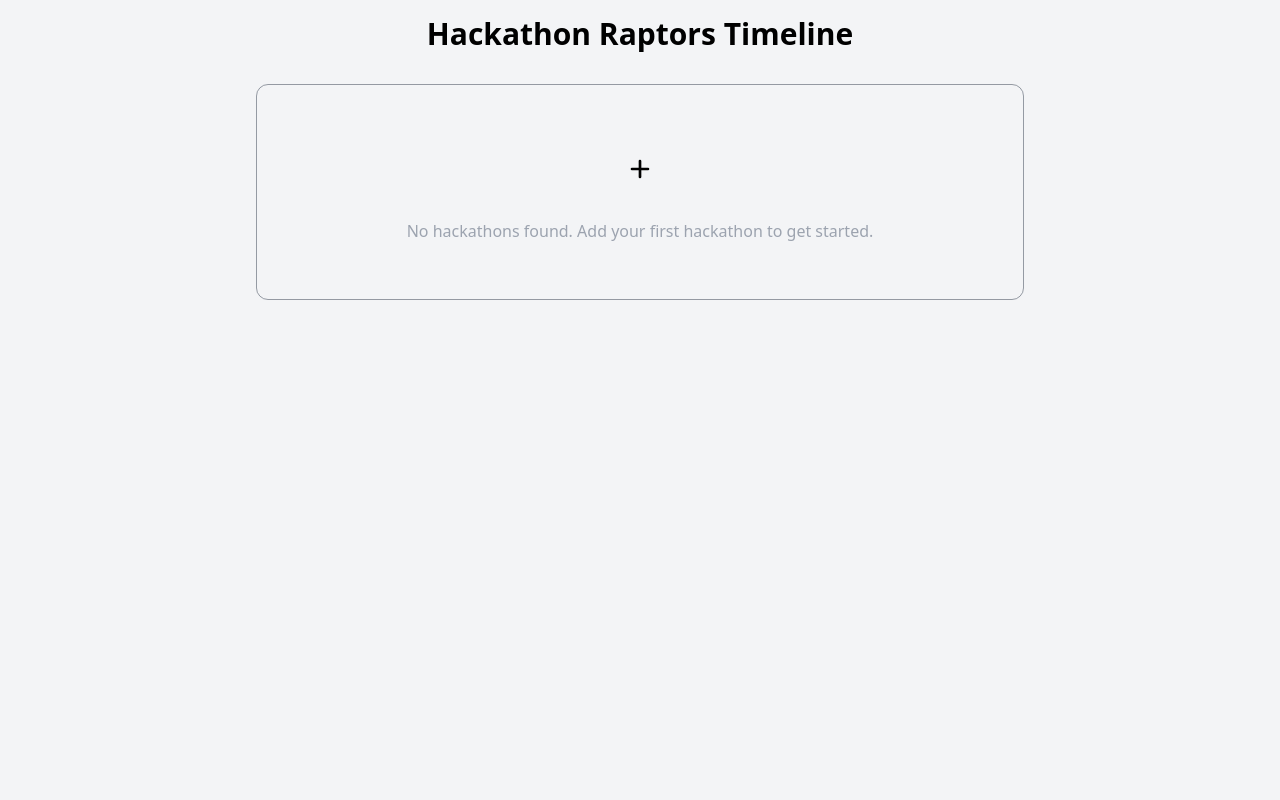
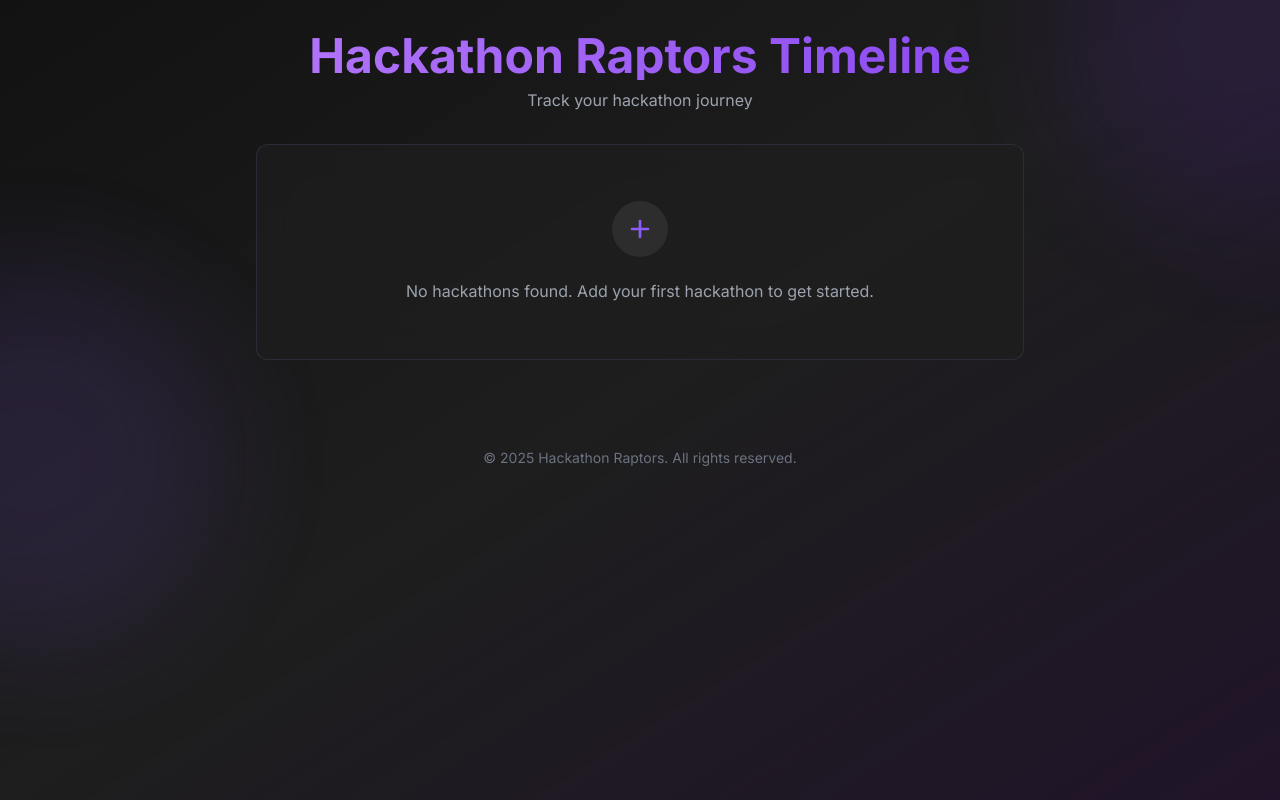
Before and after one commit to delbyte/raptors-timeline-v1, a Python web app: template frontend/templates/index.html in a window 1280 px wide. Run offline with Jinja, Linux system fonts and the light colour scheme; the template is opened without the code that fills it, so the values that code supplies are empty; some libraries are stand-ins or nearby versions.

Commit message:
Enhance hackathon timeline page with new styling, animations, and loading indicator

```diff
--- a/frontend/templates/index.html
+++ b/frontend/templates/index.html
@@ -5,13 +5,83 @@
     <meta name="viewport" content="width=device-width, initial-scale=1.0">
     <title>Hackathon Raptors Timeline</title>
     <script src="https://cdn.tailwindcss.com"></script>
+    <script>
+        tailwind.config = {
+            theme: {
+                extend: {
+                    colors: {
+                        dark: {
+                            900: '#121212',
+                            800: '#1E1E1E',
+                            700: '#2D2D2D',
+                            600: '#3D3D3D',
+                            500: '#5A5A5A'
+                        },
+                        accent: {
+                            primary: '#6D28D9',
+                            secondary: '#8B5CF6',
+                            tertiary: '#A78BFA'
+                        }
+                    },
+                    animation: {
+                        'pulse-slow': 'pulse 4s cubic-bezier(0.4, 0, 0.6, 1) infinite',
+                    }
+                }
+            }
+        }
+    </script>
+    <style>
+        @import url('https://fonts.googleapis.com/css2?family=Inter:wght@300;400;500;600;700&display=swap');
+        body {
+            font-family: 'Inter', sans-serif;
+        }
+        .timeline-dot {
+            box-shadow: 0 0 15px rgba(139, 92, 246, 0.5);
+        }
+        .glass-card {
+            backdrop-filter: blur(16px);
+            background: rgba(30, 30, 30, 0.7);
+        }
+    </style>
     <script src="/assets/js/main.js" defer></script>
     <script src="/assets/js/hackathon.js" defer></script>
 </head>
-<body class="bg-gray-100 font-sans">
-    <div class="container mx-auto p-4">
-        <h1 class="text-3xl font-bold text-center mb-8">Hackathon Raptors Timeline</h1>
-        <div id="timeline" class="flex flex-col items-center"></div>
+<body class="bg-dark-900 text-gray-100 min-h-screen">
+    <div class="fixed inset-0 bg-gradient-to-br from-dark-900 via-dark-800 to-purple-900/20 -z-10"></div>
+    <div class="fixed inset-0 opacity-30 -z-10">
+        <div class="absolute -top-40 -right-40 w-96 h-96 bg-accent-primary rounded-full filter blur-3xl opacity-20 animate-pulse-slow"></div>
+        <div class="absolute top-1/3 -left-40 w-96 h-96 bg-accent-secondary rounded-full filter blur-3xl opacity-20 animate-pulse-slow"></div>
     </div>
+
+    <header class="py-8">
+        <div class="container mx-auto px-4">
+            <h1 class="text-4xl md:text-5xl font-bold text-center bg-gradient-to-r from-purple-400 to-violet-600 text-transparent bg-clip-text">
+                Hackathon Raptors Timeline
+            </h1>
+            <p class="text-center text-gray-400 mt-2">Track your hackathon journey</p>
+        </div>
+    </header>
+
+    <main class="container mx-auto px-4 pb-16">
+        <div id="timeline" class="flex flex-col items-center relative">
+            <!-- Timeline content will be inserted here by JavaScript -->
+            <div class="w-full max-w-3xl glass-card rounded-xl p-6 mb-8 border border-gray-700/50">
+                <div class="text-center py-8">
+                    <div class="inline-block p-3 rounded-full bg-dark-700 mb-4">
+                        <svg xmlns="http://www.w3.org/2000/svg" class="h-8 w-8 text-accent-secondary" fill="none" viewBox="0 0 24 24" stroke="currentColor">
+                            <path stroke-linecap="round" stroke-linejoin="round" stroke-width="2" d="M12 6v6m0 0v6m0-6h6m-6 0H6" />
+                        </svg>
+                    </div>
+                    <p class="text-gray-400">Loading hackathon timeline...</p>
+                </div>
+            </div>
+        </div>
+    </main>
+
+    <footer class="py-6 text-center text-gray-500 text-sm">
+        <div class="container mx-auto px-4">
+            <p>© 2025 Hackathon Raptors. All rights reserved.</p>
+        </div>
+    </footer>
 </body>
 </html>
```
